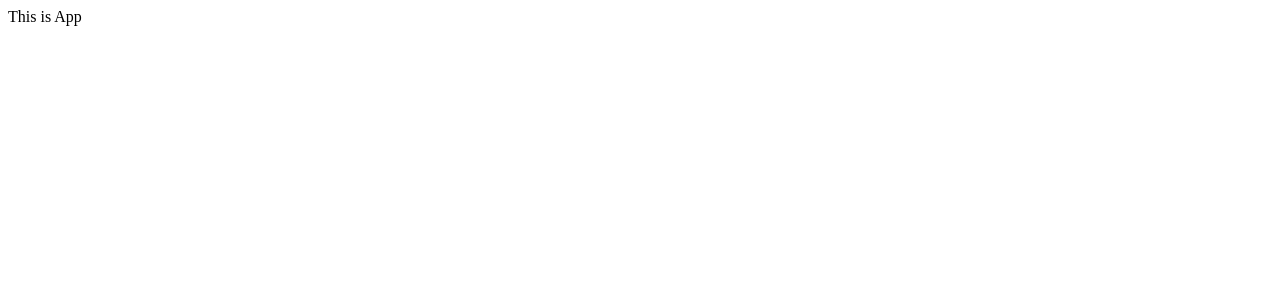
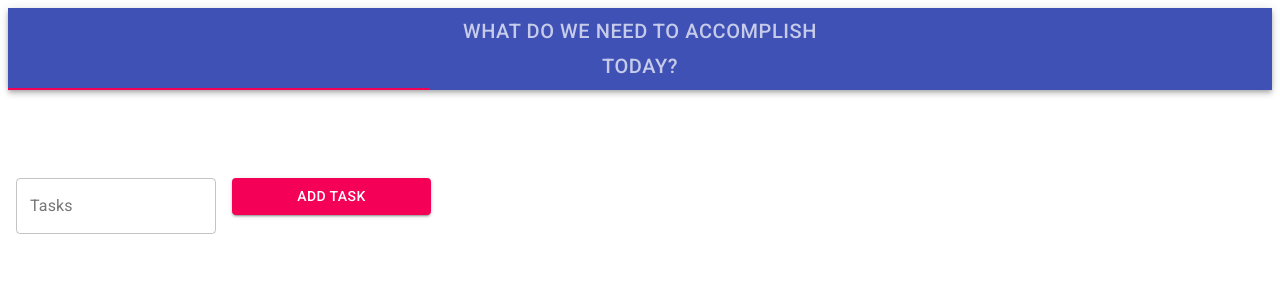
Before and after one commit to Josly025/todo_list.io, a React (Create React App) app in the folder todo/todo/: page / in a window 1280 px wide. Shown: the top 300 px of the page. Built offline with nearby package versions, Linux system fonts and the light colour scheme.

Commit message:
header page complete

```diff
--- a/todo/todo/src/App.jsx
+++ b/todo/todo/src/App.jsx
@@ -1,7 +1,14 @@
 import React from "react";
+import Header from "./components/Header";
+import Input from "./components/Input";
 
 const App = () => {
-  return <div> This is App</div>;
+  return (
+    <>
+      <Header />
+      <Input />
+    </>
+  );
 };
 
 export default App;
--- /dev/null
+++ b/todo/todo/src/components/Header.jsx
@@ -0,0 +1,96 @@
+import React from "react";
+import PropTypes from "prop-types";
+import { makeStyles } from "@material-ui/core/styles";
+import AppBar from "@material-ui/core/AppBar";
+import Tabs from "@material-ui/core/Tabs";
+import Tab from "@material-ui/core/Tab";
+import Typography from "@material-ui/core/Typography";
+import Box from "@material-ui/core/Box";
+
+function TabPanel(props) {
+  const { children, value, index, ...other } = props;
+
+  return (
+    <div
+      role="tabpanel"
+      hidden={value !== index}
+      id={`nav-tabpanel-${index}`}
+      aria-labelledby={`nav-tab-${index}`}
+      {...other}
+    >
+      {value === index && (
+        <Box p={5}>
+          <Typography>{children}</Typography>
+        </Box>
+      )}
+    </div>
+  );
+}
+
+TabPanel.propTypes = {
+  children: PropTypes.node,
+  index: PropTypes.any.isRequired,
+  value: PropTypes.any.isRequired,
+};
+
+function a11yProps(index) {
+  return {
+    id: `nav-tab-${index}`,
+    "aria-controls": `nav-tabpanel-${index}`,
+  };
+}
+
+function LinkTab(props) {
+  return (
+    <Tab
+      component="a"
+      onClick={(event) => {
+        event.preventDefault();
+      }}
+      {...props}
+    />
+  );
+}
+
+const useStyles = makeStyles((theme) => ({
+  root: {
+    flexGrow: 1,
+    backgroundColor: theme.palette.background.paper,
+  },
+}));
+
+const Header = () => {
+  const classes = useStyles();
+  const [value, setValue] = React.useState(0);
+
+  const handleChange = (event, newValue) => {
+    setValue(newValue);
+  };
+
+  return (
+    <div className={classes.root}>
+      <AppBar position="static">
+        <Tabs
+          variant="fullWidth"
+          value={value}
+          onChange={handleChange}
+          aria-label="nav tabs example"
+        >
+          <LinkTab label="" href="/drafts" {...a11yProps(0)} />
+          <LinkTab
+            style={{ fontSize: 20 }}
+            label="What do we need to accomplish Today? "
+            href="/trash"
+            {...a11yProps(1)}
+          />
+          <LinkTab label="" href="/spam" {...a11yProps(2)} />
+        </Tabs>
+      </AppBar>
+      <TabPanel value={value} index={0}></TabPanel>
+      <TabPanel value={value} index={1}></TabPanel>
+      <TabPanel value={value} index={2}></TabPanel>
+    </div>
+  );
+};
+
+export default Header;
--- /dev/null
+++ b/todo/todo/src/components/Input.jsx
@@ -0,0 +1,28 @@
+import React from "react";
+import { makeStyles } from "@material-ui/core/styles";
+import TextField from "@material-ui/core/TextField";
+import Button from "@material-ui/core/Button";
+
+const useStyles = makeStyles((theme) => ({
+  root: {
+    "& > *": {
+      margin: theme.spacing(1),
+      width: "25ch",
+    },
+  },
+}));
+
+const Input = () => {
+  const classes = useStyles();
+
+  return (
+    <form className={classes.root} noValidate autoComplete="off">
+      <TextField id="outlined-basic" label="Tasks" variant="outlined" />
+      <Button variant="contained" color="secondary">
+        Add Task
+      </Button>
+    </form>
+  );
+};
+
+export default Input;
```
Also changed, not shown: todo/todo/src/components/List.jsx (added), todo/todo/src/components/TodoList.jsx (added), 1 other file (tests, documents, lock files or other folders).
